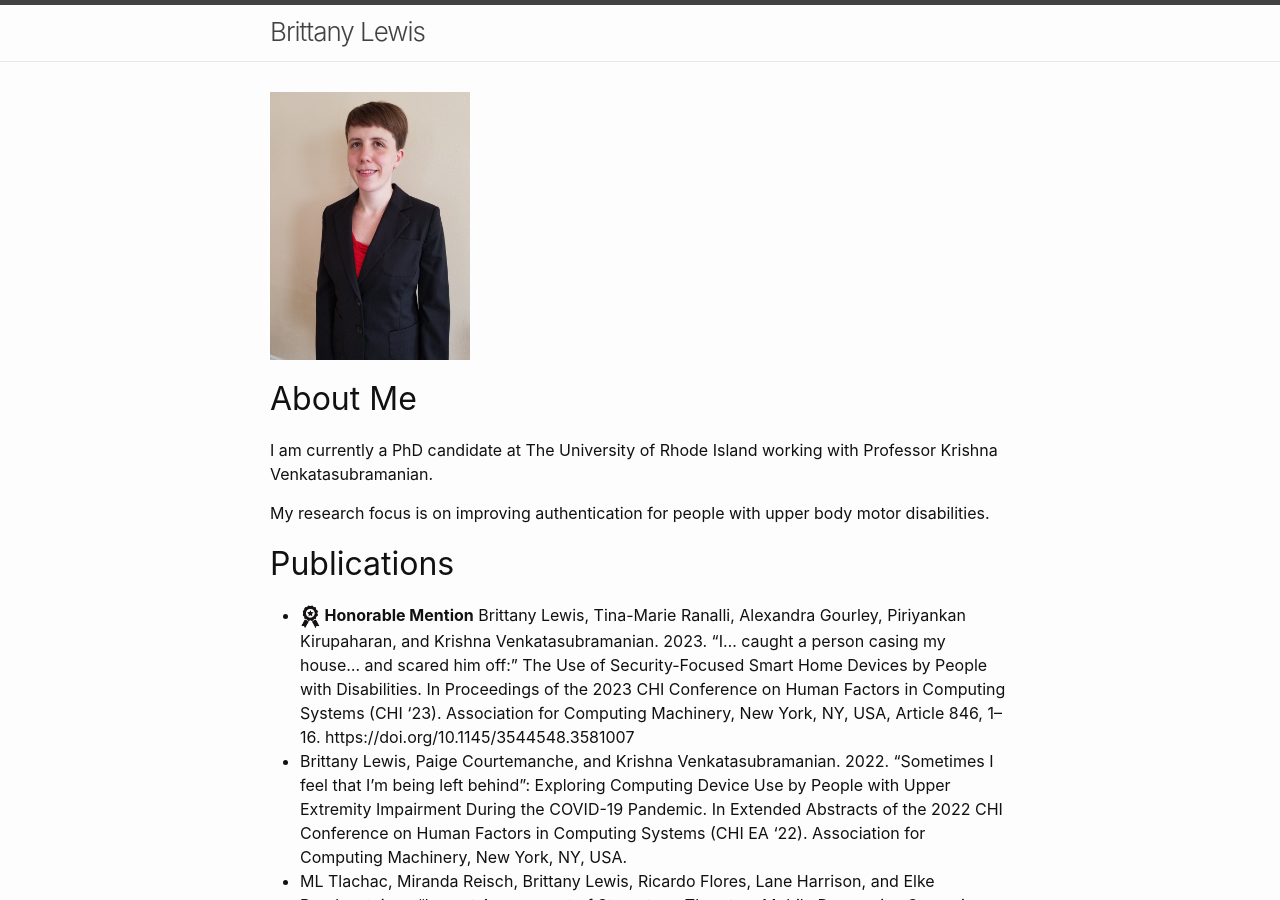
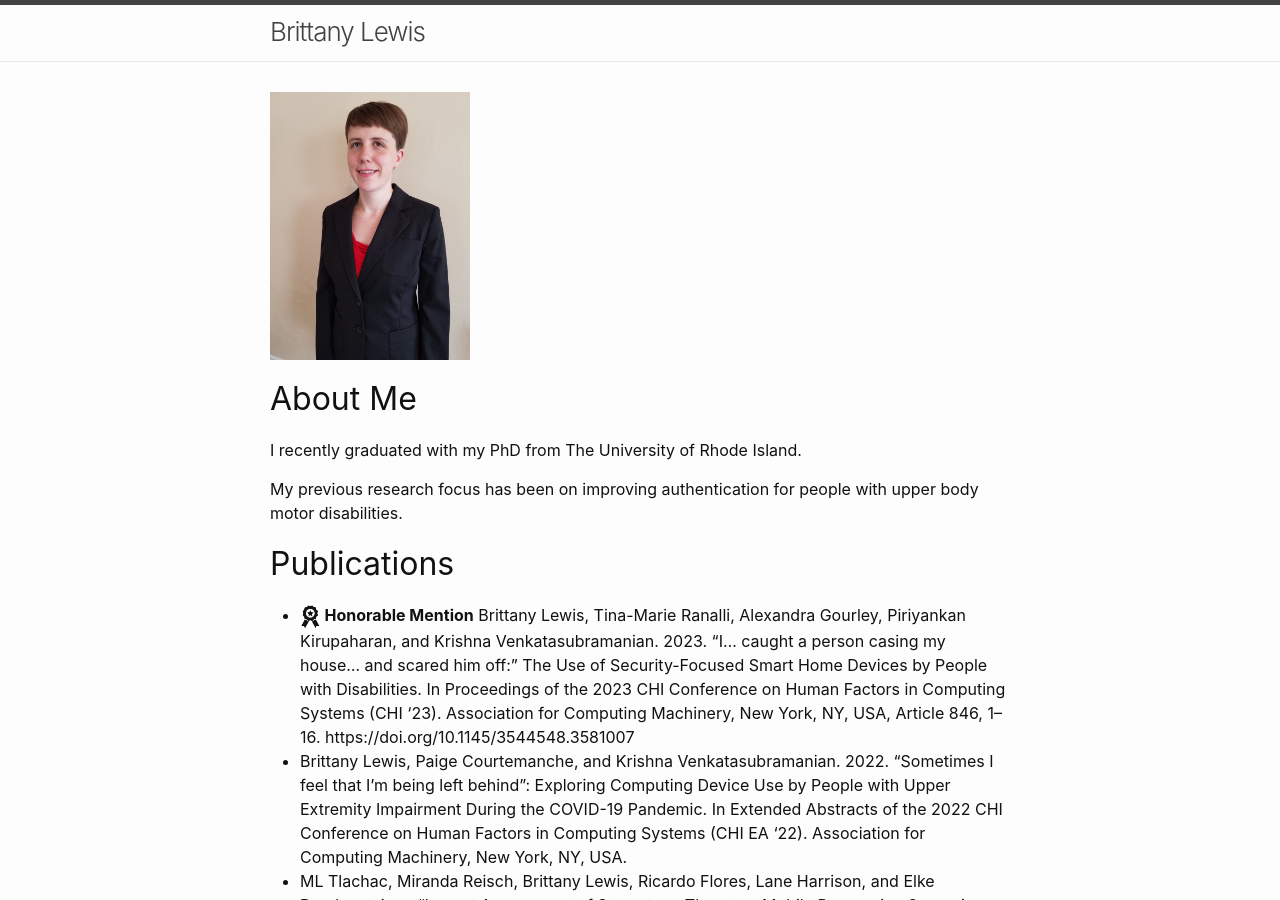
Before and after one commit to bgradel/website, a Jekyll site: the page built from index.md, in a window 1280 px wide and 900 px high. Built offline with Jekyll 4.4.1, drawn with Linux system fonts in a browser that asks for light colours.

Commit message:
Update index.md

```diff
--- a/index.md
+++ b/index.md
@@ -9,9 +9,9 @@ layout: home
 
 # About Me
 
-I am currently a PhD candidate at The University of Rhode Island working with Professor Krishna Venkatasubramanian.
+I recently graduated with my PhD from The University of Rhode Island.
 
-My research focus is on improving authentication for people with upper body motor disabilities.
+My previous research focus has been on improving authentication for people with upper body motor disabilities.
 
 # Publications
 
```
